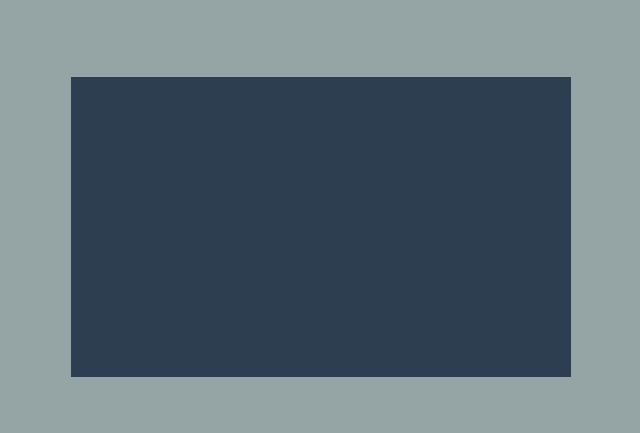
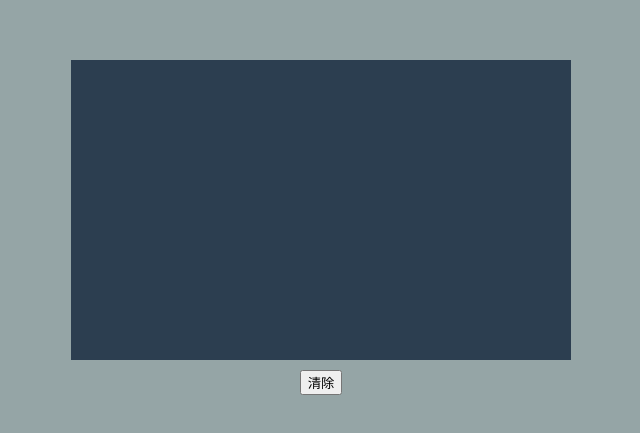
Before and after one commit to CurryMW/Tangke-Game, a website built with Vite: page BlackBoard/index.html in a window 1280 px wide. Shown: the part 181-614 px from the top of the page, without its empty margins (327-967 px from the left). Built offline with nearby package versions, Linux system fonts and the light colour scheme.

Commit message:
✨ feat: 新增清除画布功能，修改画布颜色功能

```diff
--- a/BlackBoard/src/main.ts
+++ b/BlackBoard/src/main.ts
@@ -7,7 +7,10 @@ class BlackBloard {
     public el = document.querySelector<HTMLCanvasElement>('#canvas')!,
     public canvas = el.getContext('2d')!,
     public width = el.width,
-    public height = el.height
+    public height = el.height,
+    private btnCont: HTMLDivElement = document.createElement('div'), // 按钮容器
+    private bgColor = "#2c3e50", // 黑板背景颜色
+    private lineColor = '#fff', // 画笔颜色
   ) {
     // 初始化黑板
     this.initCanvas();
@@ -16,11 +19,10 @@ class BlackBloard {
   }
   private bindEvents(): void {
     const callBack = this.drawLine.bind(this); // 使用bind会创建一个函数，必须手动调用，将函数this指向指定对象
-    console.log(callBack)
     // 绑定鼠标按下事件写字
     this.el.addEventListener('mousedown', () => {
       this.canvas.beginPath(); // 按下时重新开始画
-      this.canvas.strokeStyle = "#ffF"; // 线条颜料
+      this.canvas.strokeStyle = this.lineColor; // 线条颜料
       // 鼠标移动事件，画线
       this.el.addEventListener('mousemove', callBack)
       // 移除鼠标移动事件，当鼠标抬起的时候,使用document对象是不在el节点上抬起鼠标时移除不成功
@@ -34,10 +36,33 @@ class BlackBloard {
     this.canvas.lineTo(e.offsetX, e.offsetY); // 根据鼠标移动的位置画线
     this.canvas.stroke();
   }
+  // 添加清除画布函数
+  public clear() {
+    // 添加按钮
+    const btn = document.createElement('button');
+    btn.innerHTML = '清除';
+    this.btnCont.insertAdjacentElement('afterbegin', btn);
+    // 添加清除画布点击事件
+    btn.addEventListener('click', () => {
+      this.canvas.fillStyle = this.bgColor;
+      this.canvas.fillRect(0, 0, this.width, this.height);
+    })
+    return this;
+  }
+  // 修改黑板背景颜色
+  public setBgColor() {
+    this.bgColor = "red";
+    this.canvas.fillStyle = this.bgColor;
+    this.canvas.fillRect(0, 0, this.width, this.height);
+  }
+  private initCanvas(): void {
+    this.canvas.fillStyle = this.bgColor; // 颜料
+    this.canvas.fillRect(0, 0, this.width, this.height); // 画
+    // 初始化时添加按钮容器
+    this.el.insertAdjacentElement('afterend', this.btnCont);
+    this.btnCont.style.cssText = "margin-top: 10px"
+    this.clear();
+  }
 
-  private initCanvas(): void {
-    this.canvas.fillStyle = "#2c3e50"; // 颜料
-    this.canvas.fillRect(0, 0, this.width, this.height); // 画
-  }
 }
-new BlackBloard();
+const init = new BlackBloard();
--- a/BlackBoard/src/style.css
+++ b/BlackBoard/src/style.css
@@ -3,6 +3,7 @@ body {
   height: 100vh;
   background-color: #95a5a6;
   display: flex;
+  flex-direction: column;
   justify-content: center;
   align-items: center;
 }
```
